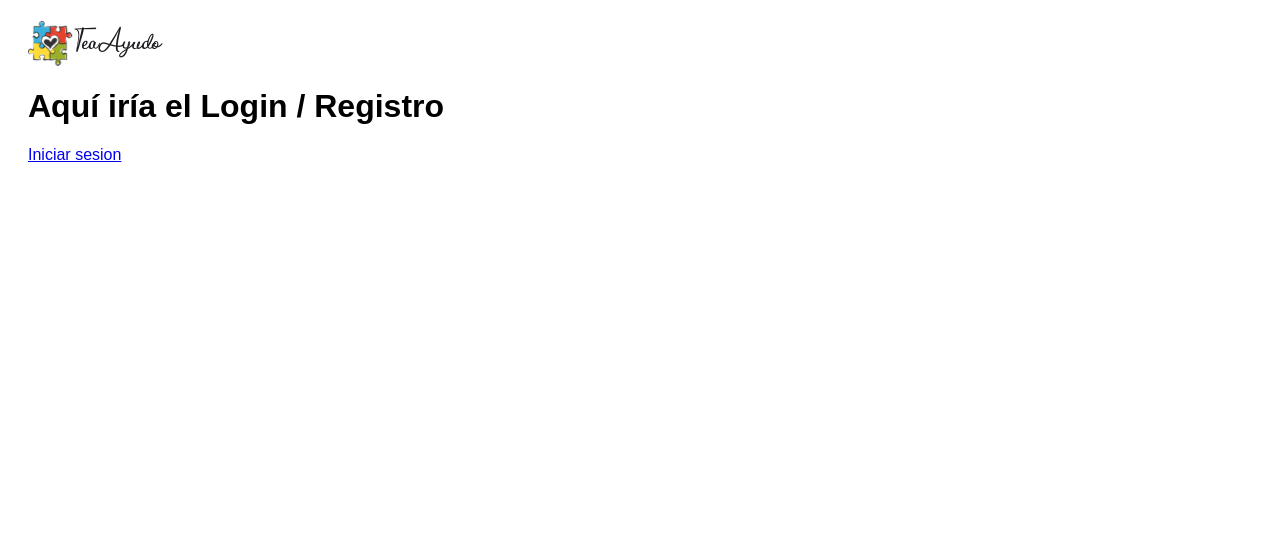
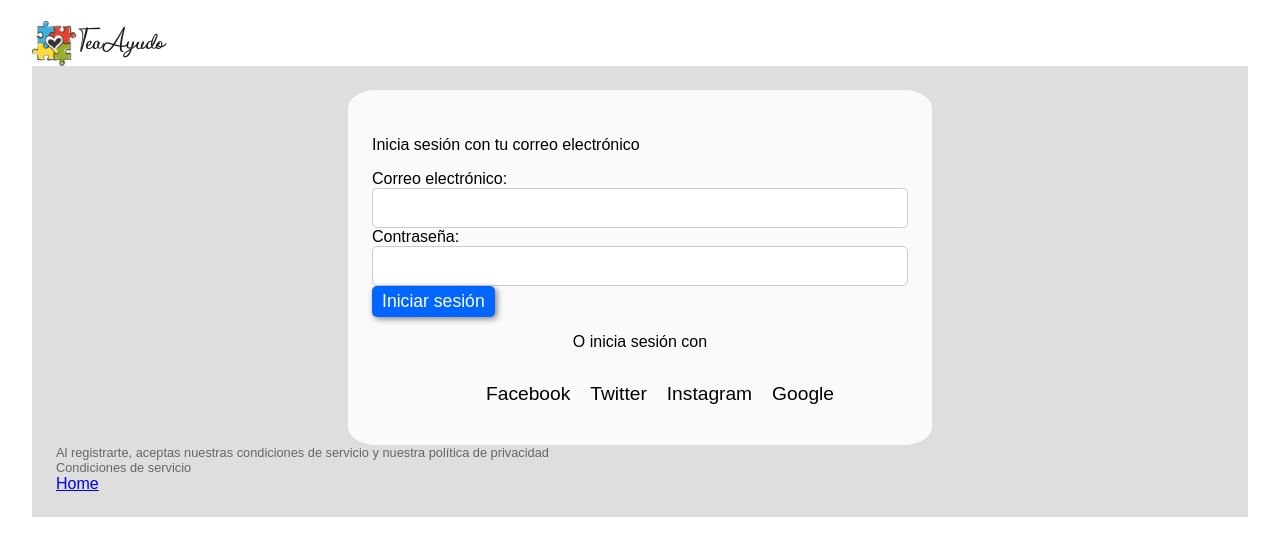
Before and after one commit to Lyanna666/proyecto-final-GA, a React (Create React App) app in the folder Pictogramas/: page /login in a window 1280 px wide. Shown: the top 556 px of the page. Built offline with nearby package versions, Linux system fonts and the light colour scheme.

Commit message:
Creado login sin terminar

```diff
--- a/Pictogramas/src/App.js
+++ b/Pictogramas/src/App.js
@@ -1,14 +1,14 @@
-import React from 'react';
-import { useState } from 'react';
-import { Routes, Route } from 'react-router-dom';
+import React from "react";
+import { useState } from "react";
+import { Routes, Route } from "react-router-dom";
 
-import Home from './pages/Home';
-import Login from './pages/Login';
-import Dashboard from './pages/Dashboard';
-import Detail from './pages/Detail';
+import Home from "./pages/Home";
+import Login from "./pages/Login";
+import Dashboard from "./pages/Dashboard";
+import Detail from "./pages/Detail";
 
-import * as constantsSpanish from './Constants/spanish';
-import * as constantsEnglish from './Constants/english';
+import * as constantsSpanish from "./Constants/spanish";
+import * as constantsEnglish from "./Constants/english";
 
 const App = () => {
   const [language, setLanguage] = useState(constantsSpanish);
@@ -27,7 +27,7 @@ const App = () => {
         path="/"
         element={<Home language={language} changeLanguage={changeLanguage} />}
       />
-      <Route path="/login" element={<Login />} />
+      <Route path="/login" element={<Login language={language} />} />
       <Route path="/dashboard" element={<Dashboard />} />
       <Route path="/dashboard/:id" element={<Detail />} />
     </Routes>
--- a/Pictogramas/src/Constants/english.js
+++ b/Pictogramas/src/Constants/english.js
@@ -1,14 +1,27 @@
-export const TITLE = 'This is an English title';
-export const HEADER_TITLE = 'Header title';
-export const CHANGE_LANGUAGE = 'Change Language to Spanish';
+export const TITLE = "This is an English title";
+export const HEADER_TITLE = "Header title";
+export const CHANGE_LANGUAGE = "Change Language to Spanish";
 
 /* LANGUAGES */
-export const EN = 'English (EN)';
-export const ES = 'Español (ES)';
+export const EN = "English (EN)";
+export const ES = "Español (ES)";
 
 /* HEADER TEXTS */
-export const HEADER_NAV_HOME = 'Home';
-export const HEADER_NAV_USERS = 'Users';
-export const HEADER_NAV_HOW_IT_WORKS = 'How it works';
+export const HEADER_NAV_HOME = "Home";
+export const HEADER_NAV_USERS = "Users";
+export const HEADER_NAV_HOW_IT_WORKS = "How it works";
 
-export const HEADER_LANGUAGE = 'English (EN)';
+export const HEADER_LANGUAGE = "English (EN)";
+
+/* LOGIN TEXTX */
+export const LOGIN_TITLE = "Login with your email";
+export const LOGIN_EMAIL = "Email";
+export const LOGIN_PASSWORD = "Password";
+export const LOGIN_FORGOT_PASSWORD = "Forgot your password?";
+export const LOGIN_REGISTER = "Don't have an account? Sign up.";
+export const LOGIN_BUTTON = "Sign in";
+export const LOGIN_ERROR = "Login failed";
+export const LOGIN_SOCIAL = "Or login with";
+export const LOGIN_TERMS =
+  "By signing up, you agree to our Terms of Service and Privacy Policy.";
+export const LOGIN_TERMS_LINK = "Terms of Service";
--- a/Pictogramas/src/Constants/spanish.js
+++ b/Pictogramas/src/Constants/spanish.js
@@ -1,15 +1,28 @@
-export const TITLE = 'Titulo en español!';
-export const HEADER_TITLE = 'Titulo header';
-export const CHANGE_LANGUAGE = 'Cambiar idioma a inglés';
+export const TITLE = "Titulo en español!";
+export const HEADER_TITLE = "Titulo header";
+export const CHANGE_LANGUAGE = "Cambiar idioma a inglés";
 
 /* LANGUAGES */
-export const EN = 'English (EN)';
-export const ES = 'Español (ES)';
+export const EN = "English (EN)";
+export const ES = "Español (ES)";
 
 /* HEADER TEXTS */
-export const HEADER_NAV_HOME = 'Home';
-export const HEADER_NAV_USERS = '¿A quién va dirigido?';
-export const HEADER_NAV_HOW_IT_WORKS = '¿Cómo funciona?';
-export const HEADER_NAV_LOGIN = 'Regístrate o Inicia sesión';
+export const HEADER_NAV_HOME = "Home";
+export const HEADER_NAV_USERS = "¿A quién va dirigido?";
+export const HEADER_NAV_HOW_IT_WORKS = "¿Cómo funciona?";
+export const HEADER_NAV_LOGIN = "Regístrate o Inicia sesión";
 
-export const HEADER_LANGUAGE = 'English (EN)';
+export const HEADER_LANGUAGE = "English (EN)";
+
+/* LOGIN TEXTX */
+export const LOGIN_TITLE = "Inicia sesión con tu correo electrónico";
+export const LOGIN_EMAIL = "Correo electrónico";
+export const LOGIN_PASSWORD = "Contraseña";
+export const LOGIN_FORGOT_PASSWORD = "¿Olvidaste tu contraseña?";
+export const LOGIN_REGISTER = "¿No tienes una cuenta? Regístrate";
+export const LOGIN_BUTTON = "Iniciar sesión";
+export const LOGIN_ERROR = "Error al iniciar sesión";
+export const LOGIN_SOCIAL = "O inicia sesión con";
+export const LOGIN_TERMS =
+  "Al registrarte, aceptas nuestras condiciones de servicio y nuestra política de privacidad";
+export const LOGIN_TERMS_LINK = "Condiciones de servicio";
--- a/Pictogramas/src/pages/Login.jsx
+++ b/Pictogramas/src/pages/Login.jsx
@@ -1,15 +1,62 @@
-import { Link } from 'react-router-dom';
+import { Link } from "react-router-dom";
+import CustomButton from "../components/elements/customButton";
+import "../styles/login.css";
 
 // import styled from 'styled-components'; Si quereís usar esto lo descomentamos
 
-import Header from '../components/header';
-
-const Login = () => {
+import Header from "../components/header";
+const Login = (props) => {
   return (
     <>
       <Header />
-      <h1>Aquí iría el Login / Registro</h1>
-      <Link to={'/dashboard'}>Iniciar sesion</Link>
+      <div className="login-container">
+        <div className="container">
+          <div className="login">
+            <h1> {props.title} </h1>
+            <p>{props.language.LOGIN_TITLE}</p>
+            <form>
+              <label>
+                {props.language.LOGIN_EMAIL}:
+                <input type="text" name="username" />
+              </label>
+              <label>
+                {props.language.LOGIN_PASSWORD}:
+                <input type="password" name="password" />
+              </label>
+              <CustomButton
+                color="blue"
+                name={props.language.LOGIN_BUTTON}
+                size="small"
+                /* onClick={props.changeLanguage} */
+              />
+            </form>
+          </div>
+          <p>{props.language.LOGIN_SOCIAL}</p>
+          <div className="social">
+            <div>
+              <ul>
+                <li>
+                  <a href="/">Facebook</a>
+                </li>
+                <li>
+                  <a href="/">Twitter</a>
+                </li>
+                <li>
+                  <a href="/">Instagram</a>
+                </li>
+                <li>
+                  <a href="/">Google</a>
+                </li>
+              </ul>
+            </div>
+          </div>
+        </div>
+        <div className="terms">
+          <p> {props.language.LOGIN_TERMS} </p>
+          <p> {props.language.LOGIN_TERMS_LINK} </p>
+          <Link to={"/"}> {props.language.HEADER_NAV_HOME} </Link>
+        </div>
+      </div>
     </>
   );
 };
--- /dev/null
+++ b/Pictogramas/src/styles/login.css
@@ -0,0 +1,61 @@
+:root {
+  --backgroundColor: #dedede;
+  --backgroudColorLogin: #fafafa;
+  --base-space: 1.5rem;
+}
+
+.login-container {
+  width: 100%;
+  padding: var(--base-space);
+  max-width: 100%;
+  display: flex;
+  flex-direction: column;
+  background-color: var(--backgroundColor);
+}
+
+.container {
+  width: 50%;
+  margin: 0 auto;
+  padding: var(--base-space);
+  height: 100%;
+  display: flex;
+  flex-direction: column;
+  justify-content: center;
+  align-items: center;
+  background-color: var(--backgroudColorLogin);
+  border-radius: 5%;
+}
+
+input {
+  width: 100%;
+  height: 40px;
+  border-radius: 5px;
+  border: 1px solid #ccc;
+  padding: 0 10px;
+  font-size: 16px;
+}
+
+.social {
+  display: flex;
+  flex-direction: row;
+  justify-content: center;
+  align-items: center;
+}
+
+.social ul li {
+  list-style: none;
+  margin: 0 10px;
+  display: inline;
+}
+
+.social ul li a {
+  color: black;
+  text-decoration: none;
+  font-size: 1.2rem;
+}
+
+.terms p {
+  margin: 0;
+  font-size: 0.8rem;
+  color: #666;
+}
```
Also changed, not shown: 2 other files (tests, documents, lock files or other folders).
